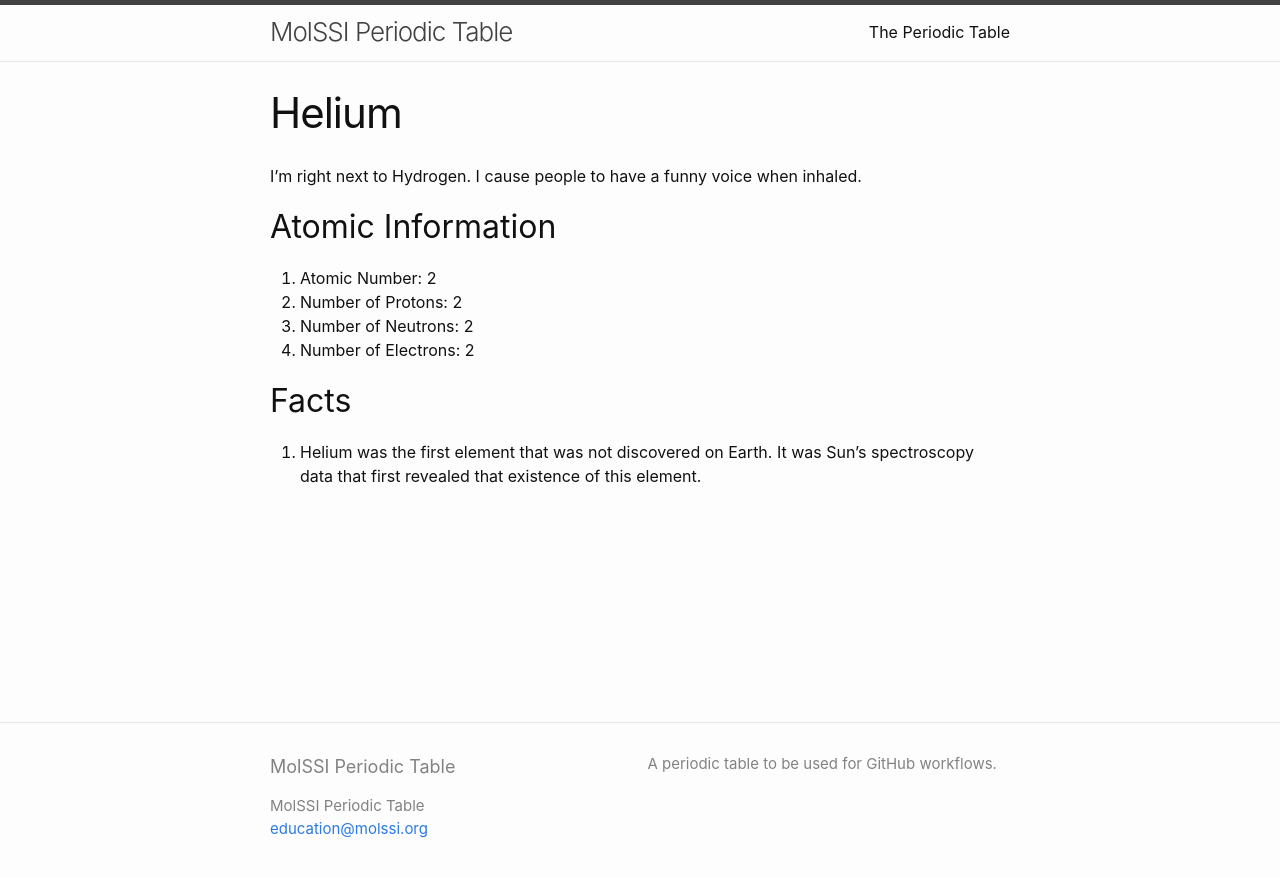
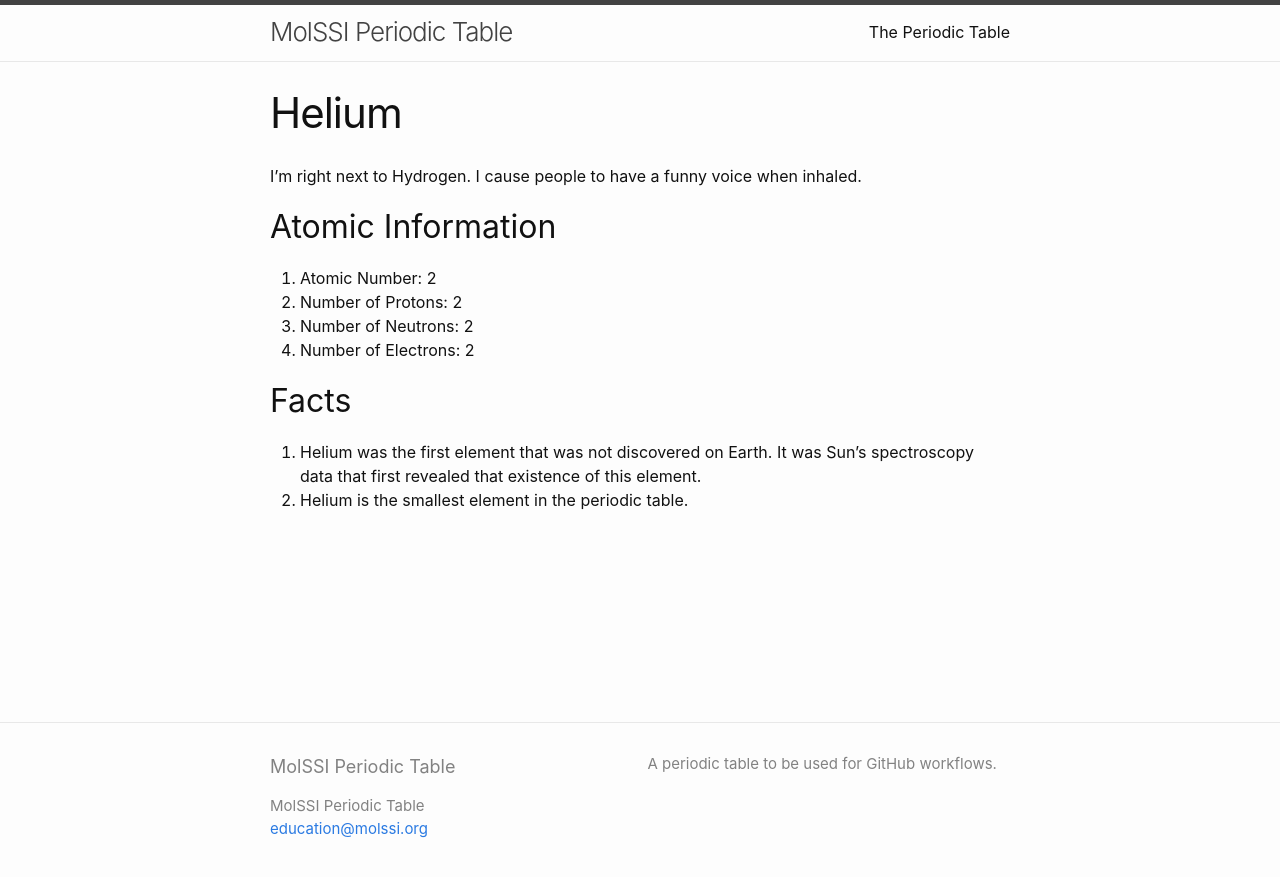
Before and after one commit to MolSSI-Education/periodic-table, a Jekyll site: the page built from elements/helium.md, in a window 1280 px wide. Shown: the top 877 px of the page. Built offline with Jekyll 4.4.1, drawn with Linux system fonts in a browser that asks for light colours.

Commit message:
Change made to helium folder

```diff
--- a/elements/helium.md
+++ b/elements/helium.md
@@ -14,3 +14,4 @@ I'm right next to Hydrogen. I cause people to have a funny voice when inhaled.
 ## Facts
 
 1. Helium was the first element that was not discovered on Earth. It was Sun’s spectroscopy data that first revealed that existence of this element.
+2. Helium is the smallest element in the periodic table.
```
